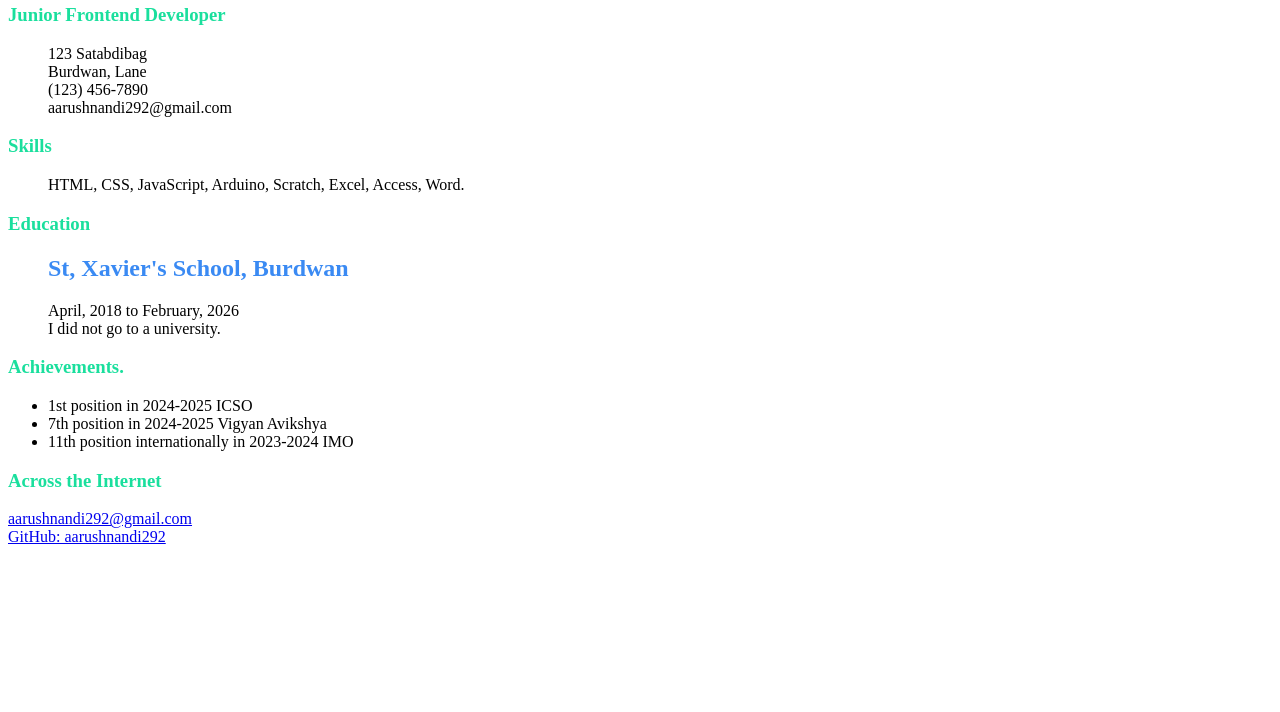
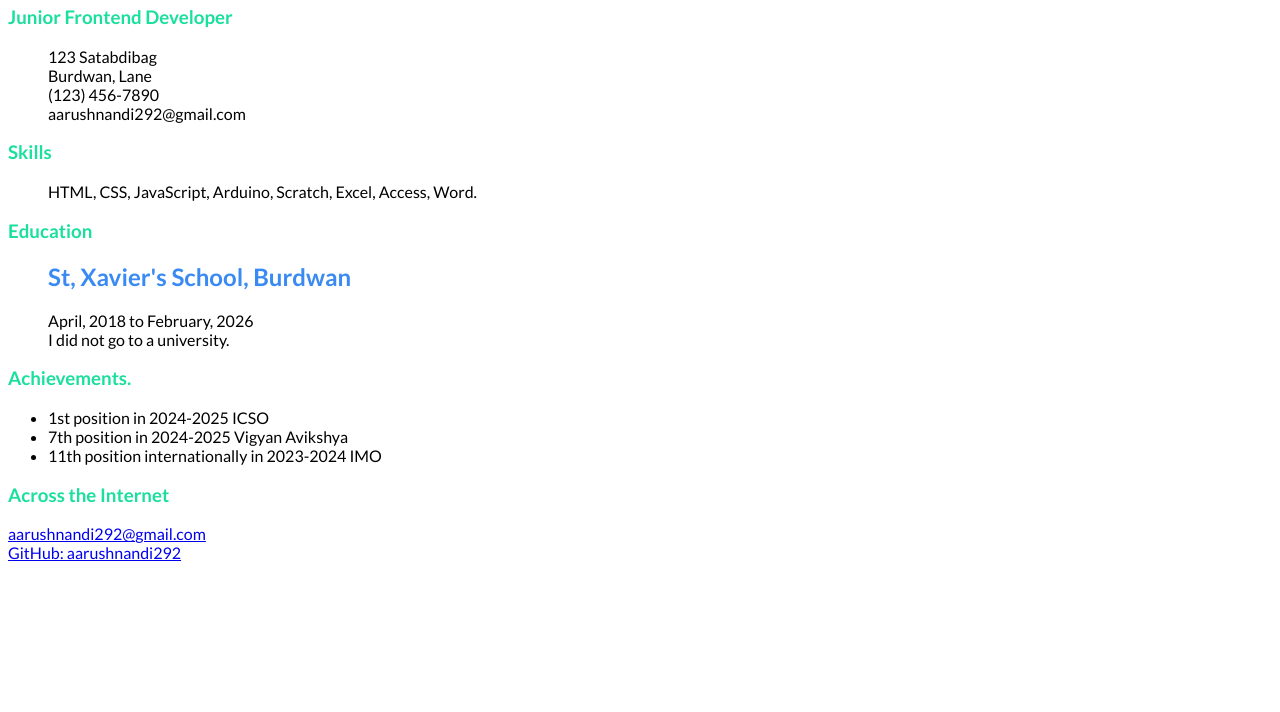
Before and after one commit to aarushnandi292-web/CV, a plain HTML site: page index.html in a window 1280 px wide. Shown: the part 88-800 px from the top of the page. Drawn offline with Linux system fonts and the light colour scheme.

Commit message:
Enhance styling with Google Fonts and body styles
Added Google Fonts and updated body styles.

```diff
--- a/index.html
+++ b/index.html
@@ -5,6 +5,14 @@
     <meta name="viewport" content="width=device-width, initial-scale=1.0">
     <title>Single page CV</title>
     <style>
+        @import url("https://fonts.googleapis.com/css2?family=Lato:ital,wght@0,100;0,300;0,400;0,700;0,900;1,100;1,300;1,400;1,700;1,900&display=swap");
+
+      body {
+        font-family: "Lato", sans-serif;
+        font-weight: 400;
+        font-style: normal;
+      }
+
         h3 {
             color: rgb(26, 223, 157);
         }
@@ -51,4 +59,5 @@
 </p>
 
 </body>
+
 </html>
```
